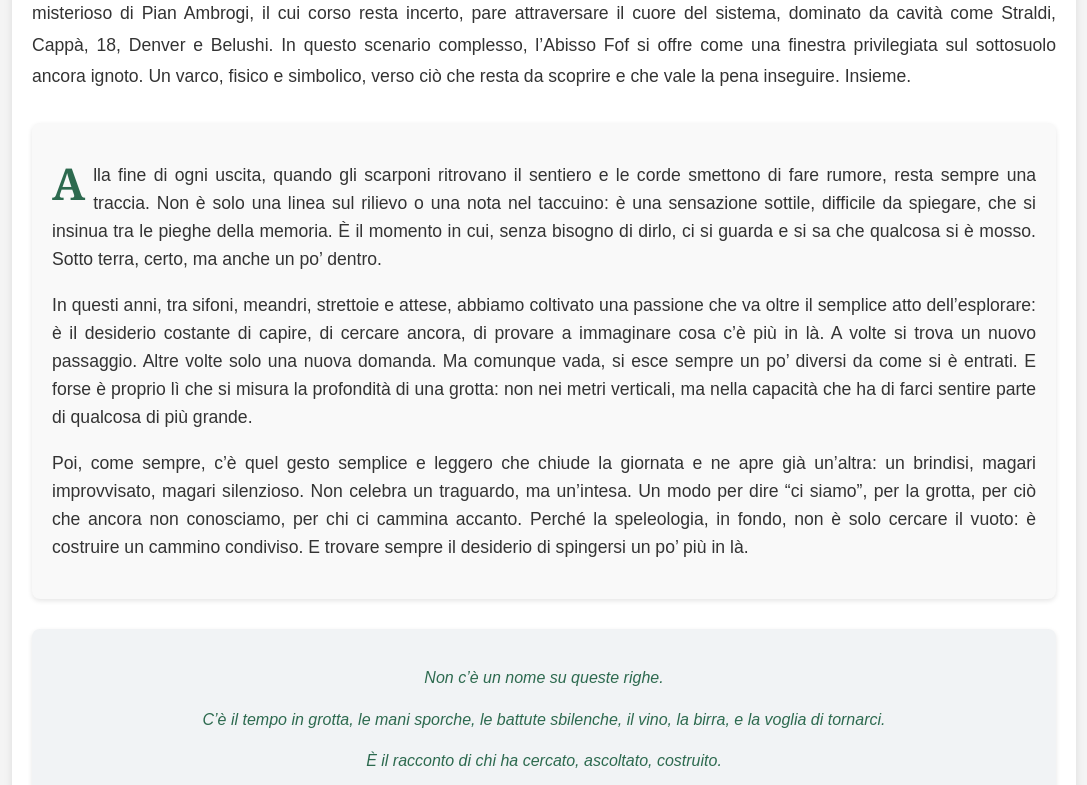
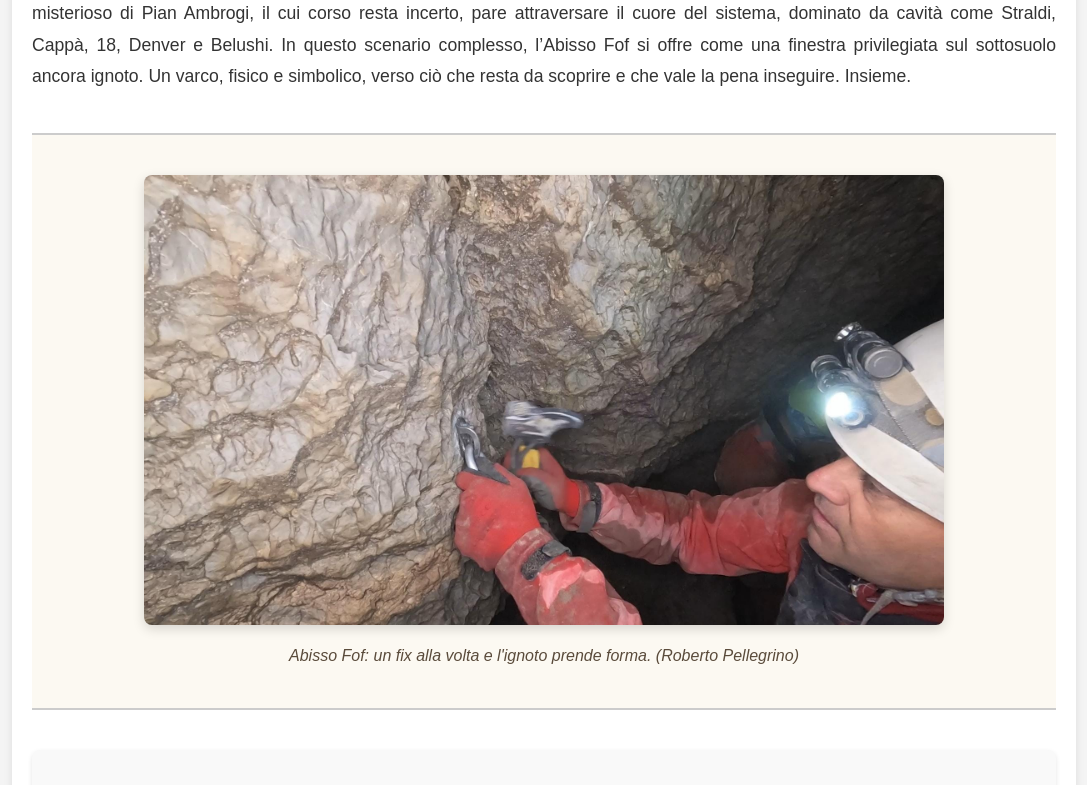
Before and after one commit to albimana/ArticoloMondoIpogeo, a plain HTML site: page index.html in a window 1280 px wide. Shown: the part 3640-4425 px from the top of the page, without its empty margins (96-1183 px from the left). Drawn offline with Linux system fonts and the light colour scheme.

Commit message:
Update index.html

```diff
--- a/index.html
+++ b/index.html
@@ -189,6 +189,16 @@
           </p>
         </div>
       </section>
+      <section class="fof-foto">
+  <div class="foto-container">
+      <figure>
+      <a href="fof_fix.jpg" download>
+        <img src="fof_fix.jpg" alt="Fix nell'abisso FOF">
+      </a>
+      <figcaption>Abisso Fof: un fix alla volta e l'ignoto prende forma. (Roberto Pellegrino)</figcaption>
+    </figure>
+  </div>
+</section>
       <section class="conclusions">
         <p>
           <span class="capolettera">A</span>lla fine di ogni uscita, quando gli scarponi ritrovano il sentiero e le corde smettono di fare rumore,
@@ -230,12 +240,6 @@
     </div>
 <section class="fof-foto">
   <div class="foto-container">
-      <figure>
-      <a href="fof_fix.jpg" download>
-        <img src="fof_fix.jpg" alt="Fix nell'abisso FOF">
-      </a>
-      <figcaption>Abisso Fof: un fix alla volta e l'ignoto prende forma. (Roberto Pellegrino)</figcaption>
-    </figure>
     <figure>
       <a href="fof_discesa.jpg" download>
         <img src="fof_discesa.jpg" alt="Discesa nell'abisso FOF">
```
